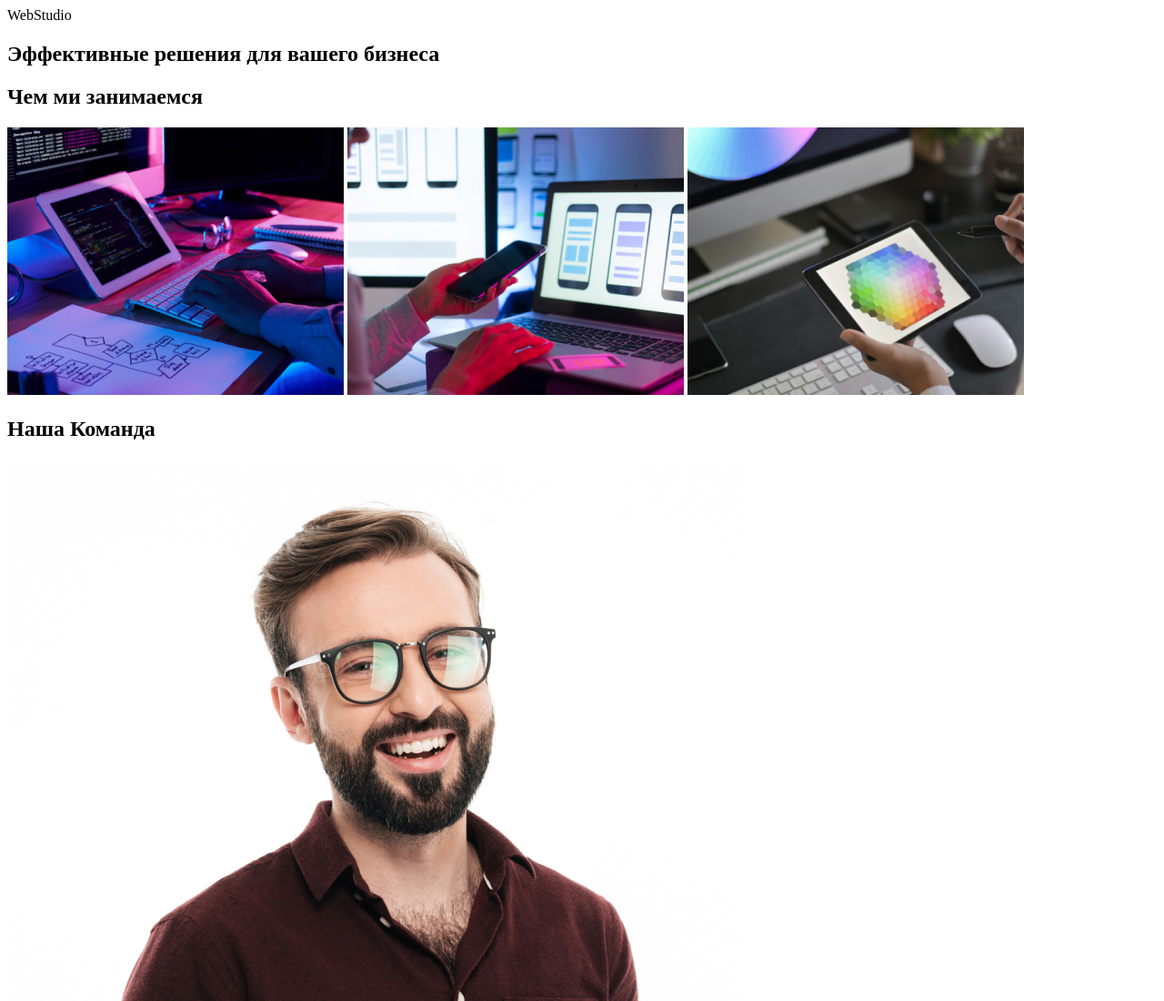
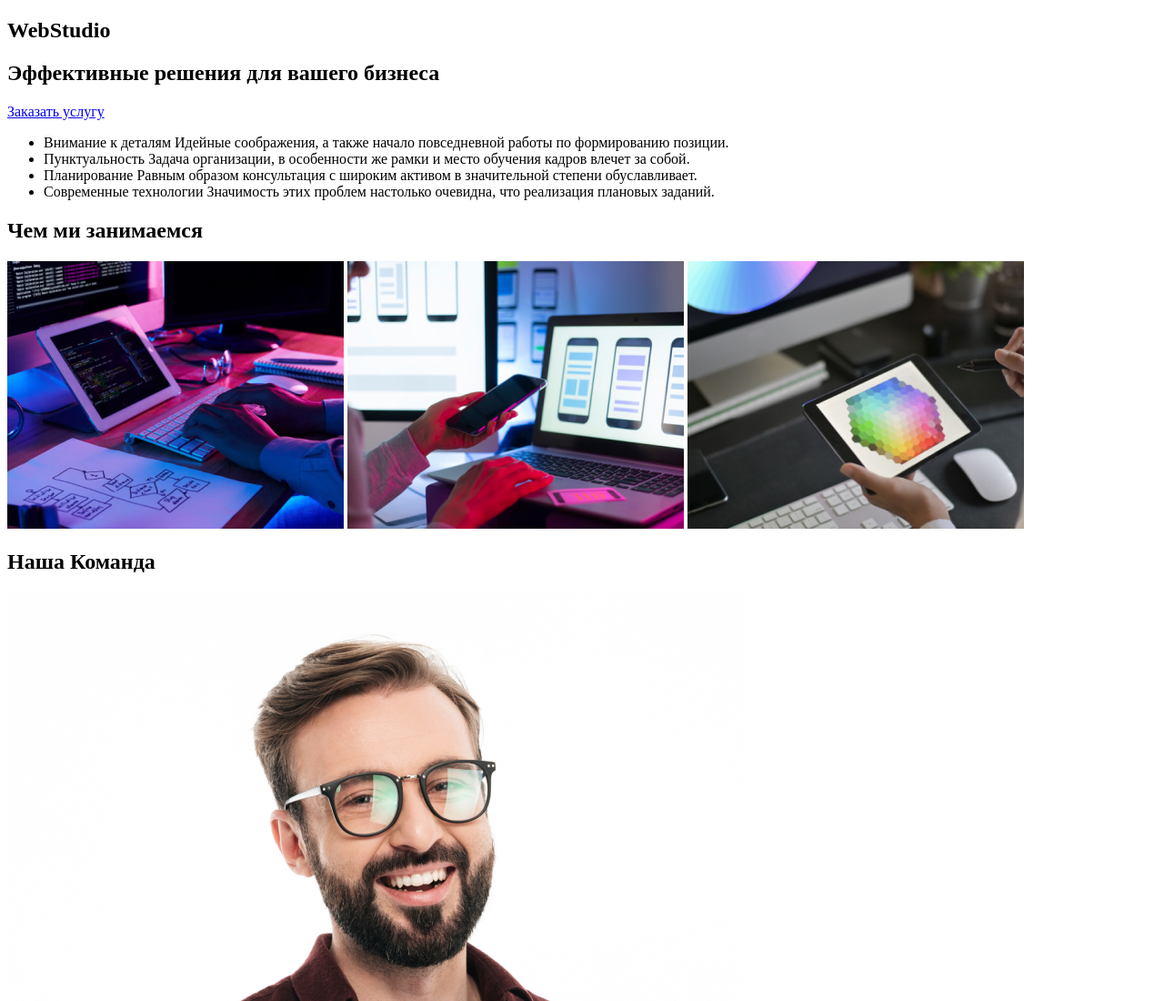
Before and after one commit to VasilFrankivskiy/goit-markup-hw-01, a plain HTML site: page index.html in a window 1280 px wide. Shown: the top 1100 px of the page at 91% size. Drawn offline with Linux system fonts and the light colour scheme.

Commit message:
Kurva shos ponatikuvav

```diff
--- a/index.html
+++ b/index.html
@@ -7,22 +7,45 @@
 </head>
 <body>
    <!--Шапка з навігацією-->
-   <nav>WebStudio
+   <nav>
+       <h2>WebStudio</h2>
+
+
 
     <!--Кінець Шапка з навігацією-->
    </nav>
+
+
    <!--Основна секція інформації-->
 <section>
    <!--Блок заказу послуги-->
    <div>
        <h1>Эффективные решения для вашего бизнеса</h1>
-
+       <a href="Ввести посилання на майбутню сторінку заказу">Заказать услугу</a> <!--ВПИСАТИ ПОСИЛАННЯ!!!!!-->
     <!--Кінець Блок заказу послуги-->
    </div>
 
 
     <!--Блок навішування лапші яка фірма класна-->
     <div>
+     <ul> <!--в css незабути перевести в горизонтальний список-->
+       <li>
+           <span>Внимание к деталям</span>
+           <span>Идейные соображения, а также начало повседневной работы по формированию позиции.</span></li>
+       <li>
+           <span>Пунктуальность</span>
+           <span>Задача организации, в особенности же рамки и место обучения кадров влечет за собой.</span>
+        </li>
+       <li>
+           <span>Планирование</span>
+           <span>Равным образом консультация с широким активом в значительной степени обуславливает.</span>
+       </li>
+       <li>
+           <span>Современные технологии</span>
+           <span>Значимость этих проблем настолько очевидна, что реализация плановых заданий.</span>
+       </li>
+     </ul>
+
 
 
     <!--Кінець Блок навішування лапші яка фірма класна-->
@@ -79,9 +102,6 @@
                 <li><a href="tel:+38 099 111 11 11">+38 099 111 11 11</a></li>
             </ul>
         </address>
-
-
-
     <!--Кінець Підвал з посиланями і адресами -->
     </footer>
 </body>
```
